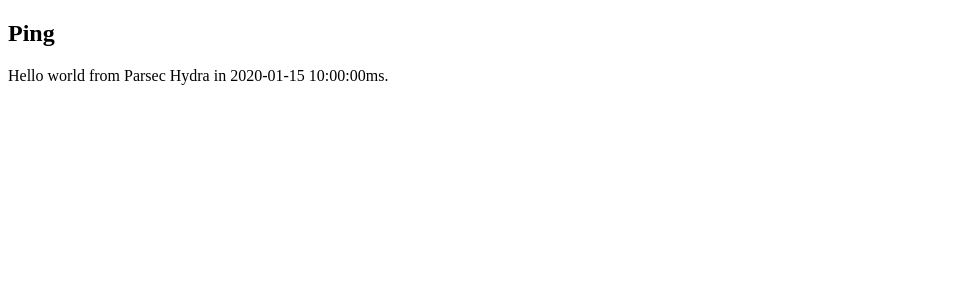
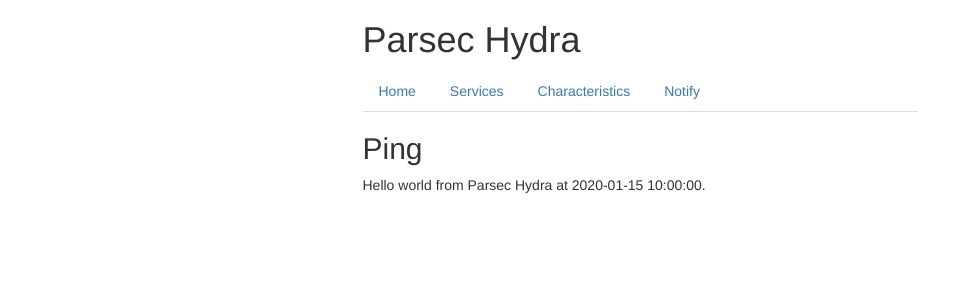
Before and after one commit to parsec-hydra/parsec-hydra-backend, a Flask app: template templates/ping.html in a window 1280 px wide. Shown: the top 300 px of the page, without its empty margins (0-972 px from the left). Run offline with Flask 2, Linux system fonts and the light colour scheme; the template is opened without the code that fills it: most values are stand-ins (such as "Sample title", 1, 10 or a date in 2020); parts of the project's set-up code (start-up, migrations or seed data) failed here and were passed over; some libraries are stand-ins or nearby versions.

Commit message:
Improved templates for web app.

```diff
--- a/app.py
+++ b/app.py
@@ -11,6 +11,7 @@
 import re
 import struct
 import threading
+import json
 
 from bluepy.bluepy.btle import Peripheral, Service, BTLEException
 
@@ -28,6 +29,7 @@
 
 @app.before_request
 def check_device():
+    """connect the device if it's not paired"""
     if not 'peripheral' in app.config:
         try:
             app.logger.info('Pairing the device...')
@@ -49,7 +51,8 @@
 @app.route('/<device>/services')
 def services(device):
     """list services available on the device"""
-    return jsonify({str(service.uuid): str(service) for service in app.config['peripheral'].getServices()})
+    return render_template('services.html', services=app.config['peripheral'].getServices())
+    # return jsonify({str(service.uuid): str(service) for service in app.config['peripheral'].getServices()})
 
 @app.route('/<device>/characteristics')
 def characteristics(device):
@@ -57,15 +60,16 @@
     characteristics = {}
 
     for service in app.config['peripheral'].getServices():
-        if not str(service.uuid) in characteristics:
-            characteristics[str(service.uuid)] = {}
+        if not service.uuid in characteristics:
+            characteristics[service.uuid] = {}
         for characteristic in service.getCharacteristics():
             try:
-                characteristics[str(service.uuid)][str(characteristic.uuid)] = characteristic.read().encode('hex')
+                characteristics[service.uuid][characteristic.uuid] = characteristic.read().encode('hex')
             except BTLEException as e:
-                characteristics[str(service.uuid)][str(characteristic.uuid)] = repr(e)
+                characteristics[service.uuid][characteristic.uuid] = repr(e)
                 app.logger.error(e)
-    return jsonify(characteristics)
+
+    return render_template('characteristics.html', characteristics=characteristics)
 
 @app.route('/<device>/<service>/characteristics')
 def service_characteristics(device, service):
@@ -117,7 +121,7 @@
                 yaw, pitch, roll, z, y, x = tuple(struct.unpack(">H", b[i:i+2])[0] for i in range(12, len(b), 2))
                 app.logger.info('{} becomes {}, {}, {}, {}, {}, {}'.format(b, x, y, z, roll, pitch, yaw))
 
-                socketio.send('{};{};{};{};{};{}'.format(x, y, z, roll, pitch, yaw));
+                socketio.send(json.dumps([x, y, z, roll, pitch, yaw]), True);
 
                 time.sleep(0.01)
 
@@ -127,12 +131,17 @@
     t.run = _run
     t.start()
 
-    return 'notified'
+    return render_template('notify.html')
 
 @app.route('/<device>/<service>/<characteristic>/unnotify')
 def unnotify():
     """disable notify to stop insanity"""
     pass
+
+@app.route('/message/<data>')
+def message(data):
+    socketio.send(data)
+    return 'Just sent ' + data
 
 # WebSocket communication
 @socketio.on('connect')
@@ -150,4 +159,5 @@
 
 if __name__ == '__main__':
     app.debug = True
-    socketio.run(app, host='0.0.0.0')
+    app.run(host='0.0.0.0', debug=True)
+    # socketio.run(app, host='0.0.0.0')
--- a/templates/parsec-hydra.html
+++ b/templates/parsec-hydra.html
@@ -1,8 +1,33 @@
 <!DOCTYPE html>
 <html>
+    <head>
+        <link rel="stylesheet" href="//maxcdn.bootstrapcdn.com/bootstrap/3.2.0/css/bootstrap.min.css">
+    </head>
     <body>
-    {% block content %}
+        <header class="container">
+            <div class="row">
+                <div class="col-md-6 col-md-offset-3">
+                    <h1>Parsec Hydra</h1>
+                    <ul class="nav nav-tabs">
+                        <li class=""><a href="{{ url_for('ping') }}">Home</a></li>
+                        <li class=""><a href="{{ url_for('services', device='A0:E5:E9:00:01:F2') }}">Services</a></li>
+                        <li class=""><a href="{{ url_for('characteristics', device='A0:E5:E9:00:01:F2') }}">Characteristics</a></li>
+                        <li class=""><a href="{{ url_for('notify', device='A0:E5:E9:00:01:F2', service='test', characteristic='test') }}">Notify</a></li>
+                    </ul>
+                </div>
+            </div>
 
-    {% endblock %}
+        </header>
+
+        <section class="container">
+            <div class="row">
+                <div class="col-md-6 col-md-offset-3">
+                {% block content %}
+
+                {% endblock %}
+                </div>
+            </div>
+        </section>
+
     </body>
 </html>
--- a/templates/ping.html
+++ b/templates/ping.html
@@ -2,5 +2,5 @@
 
 {% block content %}
     <h2>Ping</h2>
-    <p>Hello world from Parsec Hydra in {{ time }}ms.</p>
+    <p>Hello world from Parsec Hydra at {{ time }}.</p>
 {% endblock %}
```
Also changed, not shown: templates/characteristics.html (added, +28 -0 lines), templates/notify.html (added, +9 -0 lines), templates/services.html (added, +15 -0 lines), 1 other file.
